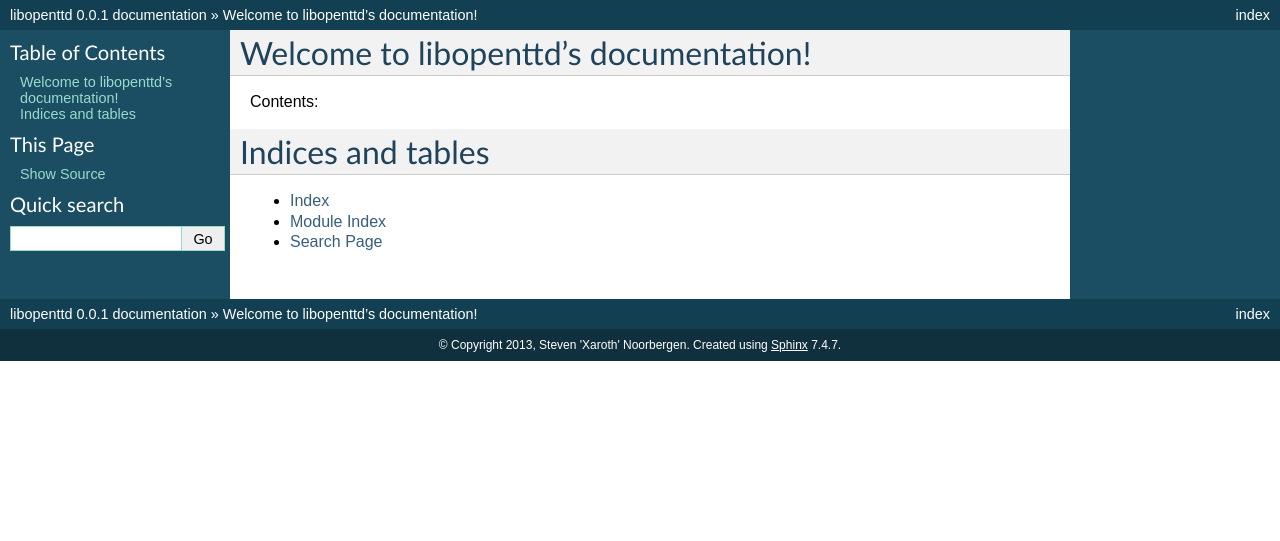
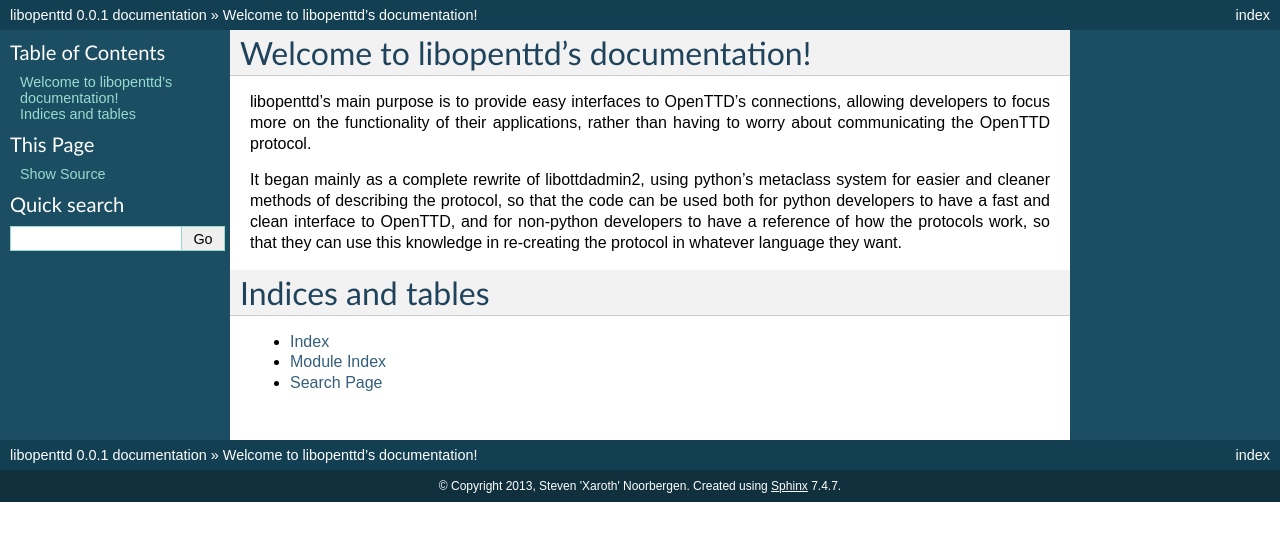
Before and after one commit to libopenttd/libopenttd, a Sphinx documentation site: the page built from docs/source/index.rst, in a window 1280 px wide. Shown: the top 541 px of the page. Built offline with Sphinx 7.4.7, drawn with Linux system fonts in a browser that asks for light colours.

Commit message:
-Change: small 'about' section for the readme and docs index.

```diff
--- a/docs/source/index.rst
+++ b/docs/source/index.rst
@@ -6,7 +6,17 @@
 Welcome to libopenttd's documentation!
 ======================================
 
-Contents:
+libopenttd's main purpose is to provide easy interfaces to OpenTTD's
+connections, allowing developers to focus more on the functionality of their
+applications, rather than having to worry about communicating the OpenTTD
+protocol.
+
+It began mainly as a complete rewrite of libottdadmin2, using python's
+metaclass system for easier and cleaner methods of describing the protocol,
+so that the code can be used both for python developers to have a fast and
+clean interface to OpenTTD, and for non-python developers to have a reference
+of how the protocols work, so that they can use this knowledge in re-creating
+the protocol in whatever language they want.
 
 .. toctree::
    :maxdepth: 2
```
Also changed, not shown: README.md (+11 -1 lines).
